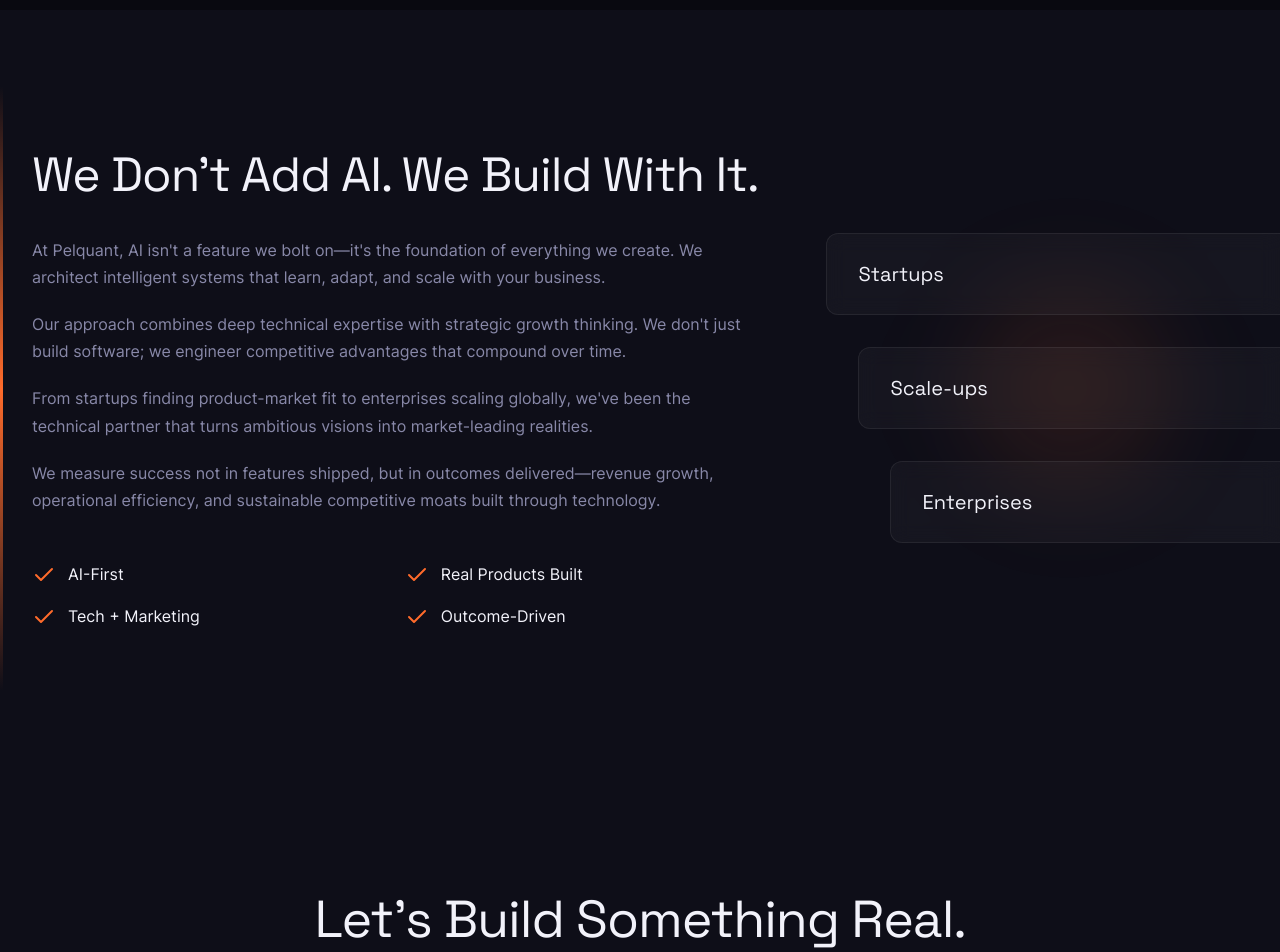
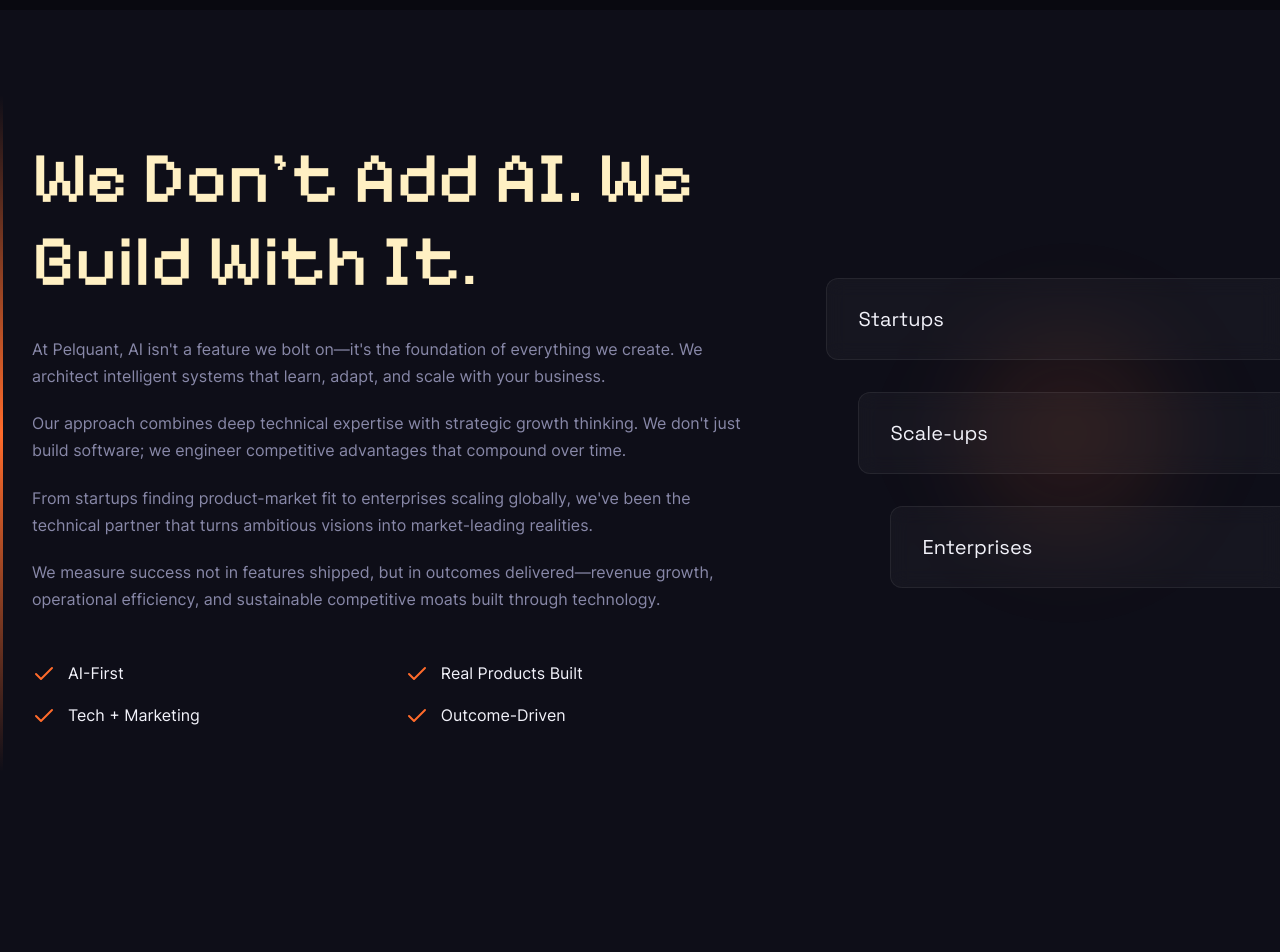
Before and after one commit to Faizan-Vhora/pelquant, a React (Vite) app: page / in a window 1280 px wide. Shown: the part 2540-3492 px from the top of the page. Built offline with nearby package versions, Linux system fonts and the light colour scheme.

Commit message:
Apply pixel terminal style to About and Contact section headlines

```diff
--- a/src/components/About.css
+++ b/src/components/About.css
@@ -29,12 +29,28 @@
 }
 
 .about-headline {
-  font-family: var(--font-display);
-  font-size: 3rem;
-  font-weight: 700;
-  color: var(--text-primary);
-  line-height: 1.2;
-  letter-spacing: -0.02em;
+  font-family: 'Pixelify Sans', monospace !important;
+  font-size: 36px;
+  font-weight: 500;
+  color: #FFF0C3 !important;
+  line-height: 1.15;
+  letter-spacing: 0;
+  -webkit-font-smoothing: none;
+  -moz-osx-font-smoothing: grayscale;
+  image-rendering: pixelated;
+  text-rendering: geometricPrecision;
+}
+
+@media (min-width: 768px) {
+  .about-headline {
+    font-size: 56px;
+  }
+}
+
+@media (min-width: 1024px) {
+  .about-headline {
+    font-size: 72px;
+  }
 }
 
 .about-text {
--- a/src/components/Contact.css
+++ b/src/components/Contact.css
@@ -32,12 +32,29 @@
 }
 
 .contact-headline {
-  font-family: var(--font-display);
-  font-size: 3.25rem;
-  font-weight: 700;
-  color: var(--text-primary);
+  font-family: 'Pixelify Sans', monospace !important;
+  font-size: 36px;
+  font-weight: 500;
+  color: #FFF0C3 !important;
   margin-bottom: 1rem;
-  letter-spacing: -0.02em;
+  letter-spacing: 0;
+  line-height: 1.15;
+  -webkit-font-smoothing: none;
+  -moz-osx-font-smoothing: grayscale;
+  image-rendering: pixelated;
+  text-rendering: geometricPrecision;
+}
+
+@media (min-width: 768px) {
+  .contact-headline {
+    font-size: 56px;
+  }
+}
+
+@media (min-width: 1024px) {
+  .contact-headline {
+    font-size: 72px;
+  }
 }
 
 .contact-subtext {
```
